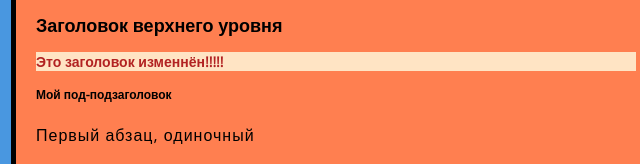
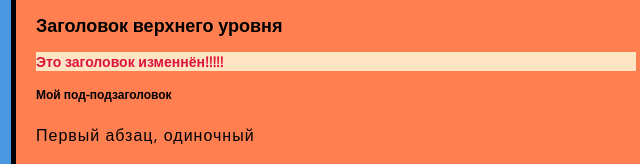
Before and after one commit to Cejeek/test-site, a plain HTML site: page index.html in a window 1280 px wide. Shown: the part 467-631 px from the top of the page, 304-944 px from the left. Drawn offline with nearby package versions, Linux system fonts and the light colour scheme.

Commit message:
Hello world!

```diff
--- a/styles/style.css
+++ b/styles/style.css
@@ -47,5 +47,4 @@ a:hover {
     background-color: bisque;
     color: crimson;
     font: optional;
-    color: firebrick;
 }
```
